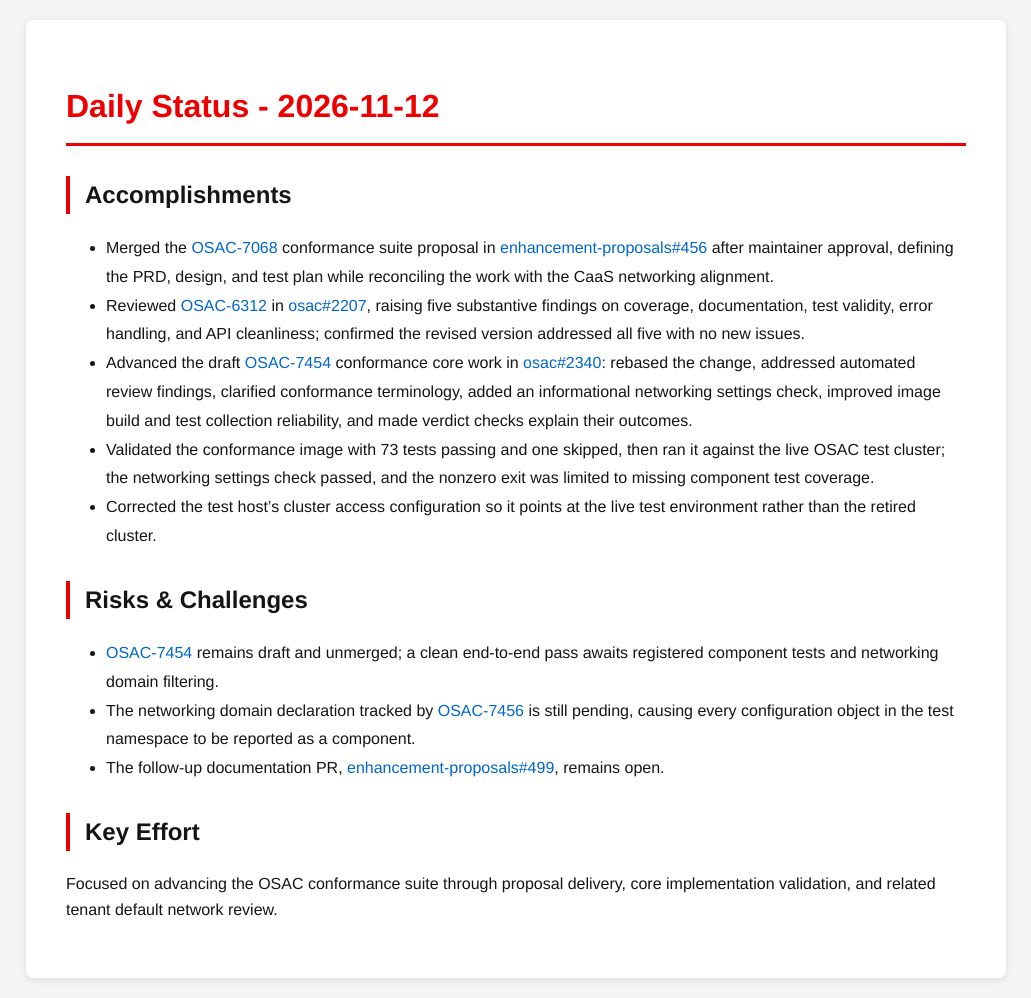
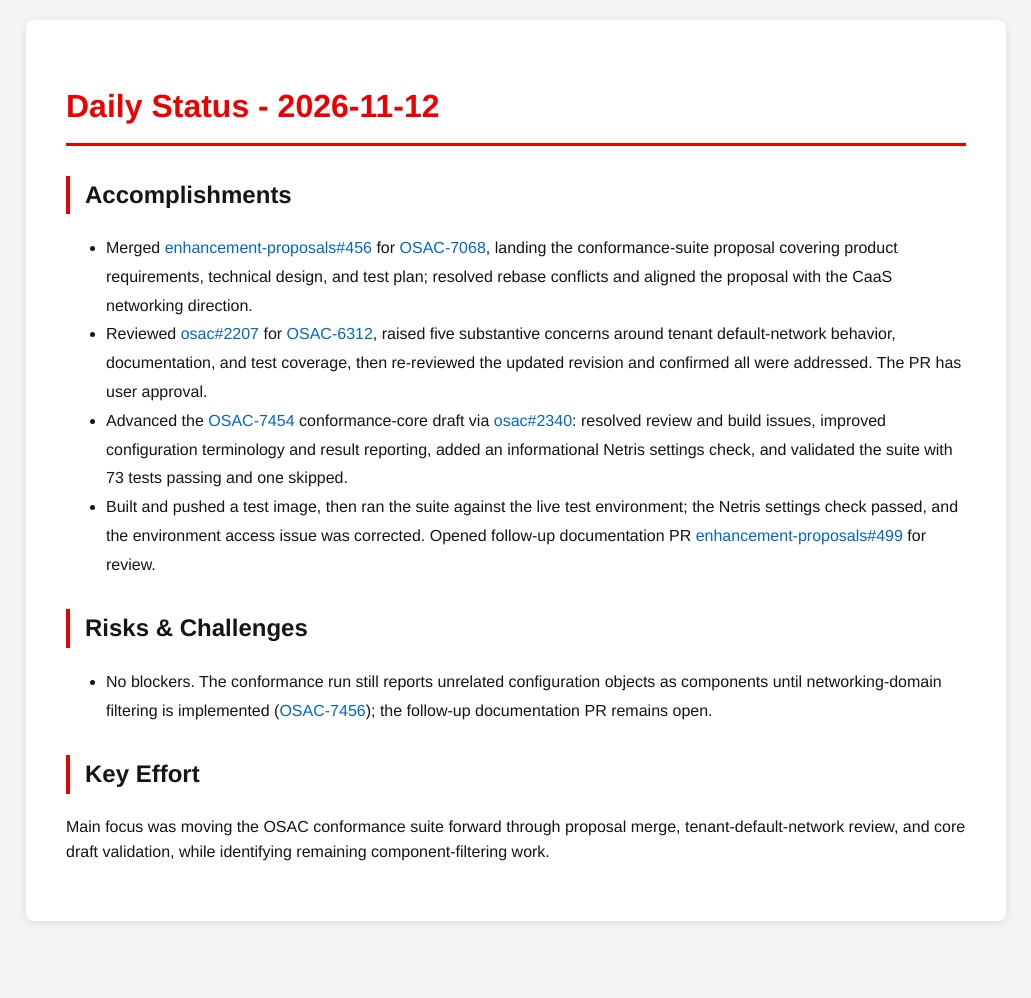
Before and after one commit to tzvatot/daily-status, a Jekyll site: the page built from 2026-11-12.md, in a window 1280 px wide. Shown: the whole page, without its empty margins (124-1155 px from the left). Built offline with Jekyll 4.4.1, drawn with Linux system fonts in a browser that asks for light colours; after the commit the page ends 941 px from its top, so only the background shows below that.

Commit message:
Daily status update - 2026-11-12

```diff
--- a/2026-11-12.md
+++ b/2026-11-12.md
@@ -7,16 +7,13 @@
 # Daily Status - 2026-11-12
 
 ## Accomplishments
-- Merged the [OSAC-7068](https://redhat.atlassian.net/browse/OSAC-7068) conformance suite proposal in [enhancement-proposals#456](https://github.com/osac-project/enhancement-proposals/pull/456) after maintainer approval, defining the PRD, design, and test plan while reconciling the work with the CaaS networking alignment.
-- Reviewed [OSAC-6312](https://redhat.atlassian.net/browse/OSAC-6312) in [osac#2207](https://github.com/osac-project/osac/pull/2207), raising five substantive findings on coverage, documentation, test validity, error handling, and API cleanliness; confirmed the revised version addressed all five with no new issues.
-- Advanced the draft [OSAC-7454](https://redhat.atlassian.net/browse/OSAC-7454) conformance core work in [osac#2340](https://github.com/osac-project/osac/pull/2340): rebased the change, addressed automated review findings, clarified conformance terminology, added an informational networking settings check, improved image build and test collection reliability, and made verdict checks explain their outcomes.
-- Validated the conformance image with 73 tests passing and one skipped, then ran it against the live OSAC test cluster; the networking settings check passed, and the nonzero exit was limited to missing component test coverage.
-- Corrected the test host's cluster access configuration so it points at the live test environment rather than the retired cluster.
+- Merged [enhancement-proposals#456](https://github.com/osac-project/enhancement-proposals/pull/456) for [OSAC-7068](https://redhat.atlassian.net/browse/OSAC-7068), landing the conformance-suite proposal covering product requirements, technical design, and test plan; resolved rebase conflicts and aligned the proposal with the CaaS networking direction.
+- Reviewed [osac#2207](https://github.com/osac-project/osac/pull/2207) for [OSAC-6312](https://redhat.atlassian.net/browse/OSAC-6312), raised five substantive concerns around tenant default-network behavior, documentation, and test coverage, then re-reviewed the updated revision and confirmed all were addressed. The PR has user approval.
+- Advanced the [OSAC-7454](https://redhat.atlassian.net/browse/OSAC-7454) conformance-core draft via [osac#2340](https://github.com/osac-project/osac/pull/2340): resolved review and build issues, improved configuration terminology and result reporting, added an informational Netris settings check, and validated the suite with 73 tests passing and one skipped.
+- Built and pushed a test image, then ran the suite against the live test environment; the Netris settings check passed, and the environment access issue was corrected. Opened follow-up documentation PR [enhancement-proposals#499](https://github.com/osac-project/enhancement-proposals/pull/499) for review.
 
 ## Risks & Challenges
-- [OSAC-7454](https://redhat.atlassian.net/browse/OSAC-7454) remains draft and unmerged; a clean end-to-end pass awaits registered component tests and networking domain filtering.
-- The networking domain declaration tracked by [OSAC-7456](https://redhat.atlassian.net/browse/OSAC-7456) is still pending, causing every configuration object in the test namespace to be reported as a component.
-- The follow-up documentation PR, [enhancement-proposals#499](https://github.com/osac-project/enhancement-proposals/pull/499), remains open.
+- No blockers. The conformance run still reports unrelated configuration objects as components until networking-domain filtering is implemented ([OSAC-7456](https://redhat.atlassian.net/browse/OSAC-7456)); the follow-up documentation PR remains open.
 
 ## Key Effort
-Focused on advancing the OSAC conformance suite through proposal delivery, core implementation validation, and related tenant default network review.
+Main focus was moving the OSAC conformance suite forward through proposal merge, tenant-default-network review, and core draft validation, while identifying remaining component-filtering work.
```
